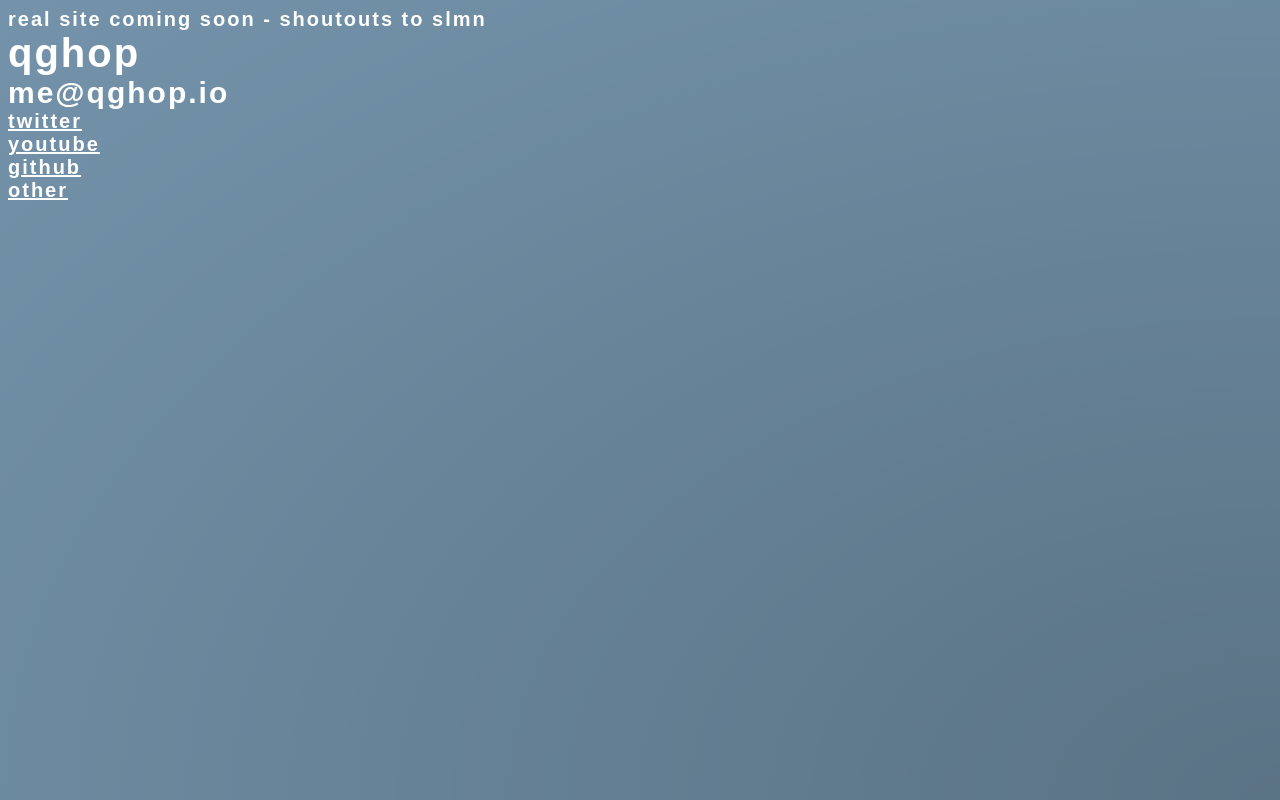
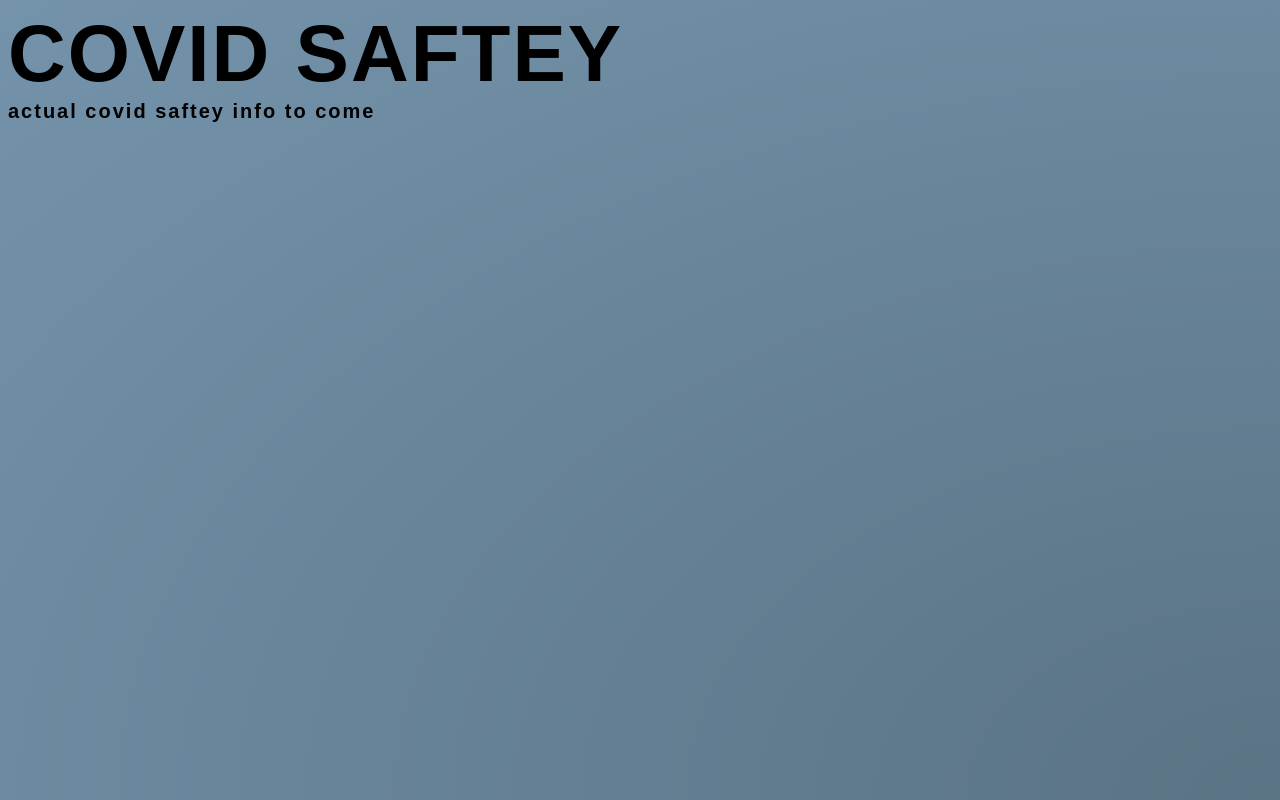
Before and after one commit to qghop/qghop.github.io, a plain HTML site: page index.html in a window 1280 px wide. Drawn offline with Linux system fonts and the light colour scheme.

Commit message:
Update index.html
commented out the old qghop.io info, using this for covid project, just realized using a browser source was unnecessary but eh

```diff
--- a/index.html
+++ b/index.html
@@ -21,7 +21,7 @@
             font-weight: bold;
         }
         a {
-            color: white;
+            color: black;
         }
         div#floating {
             position:;
@@ -30,14 +30,18 @@
             text-align: ;
             display: flex;
             flex-direction: column;
-            color: white;
+            color: black;
         }
     </style>
 </head>
 <body>
 
 <div id="floating">
-    <div class="float-item">real site coming soon - shoutouts to slmn</div>
+
+    <div class="float-item" style="font-size:4em">COVID SAFTEY</div>
+    <div class="float-item">actual covid saftey info to come</div>
+
+    <!-- <div class="float-item">real site coming soon - shoutouts to slmn</div>
     <div class="float-item" style="font-size:2em">qghop</div>
 
     <div class="float-item" style="font-size:1.5em">me@qghop.io</div>
@@ -45,7 +49,7 @@
     <a href="https://www.youtube.com/channel/UC2Gsg-fA2UCCqmfBrkDRyhA" target="_blank" class="float-item">youtube</a>
       <a href="https://www.github.com/qghop" target="_blank" class="float-item">github</a>
 
-    <a href="https://www.youtube.com/channel/UCeVTuC8RfEKsV11bM6TMwaA" target="_blank" class="float-item">other</a>
+    <a href="https://www.youtube.com/channel/UCeVTuC8RfEKsV11bM6TMwaA" target="_blank" class="float-item">other</a> -->
 
 </div>
 
```
